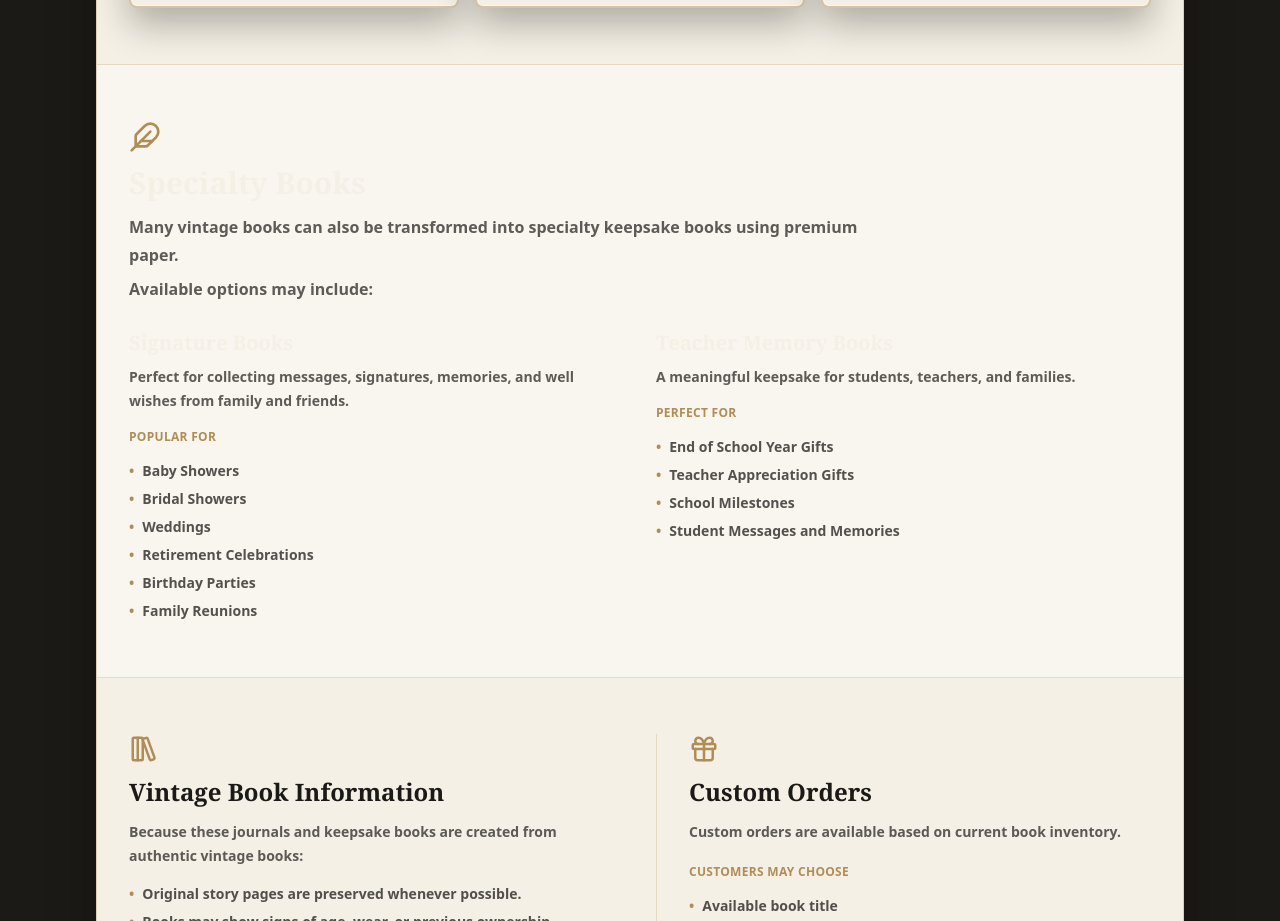
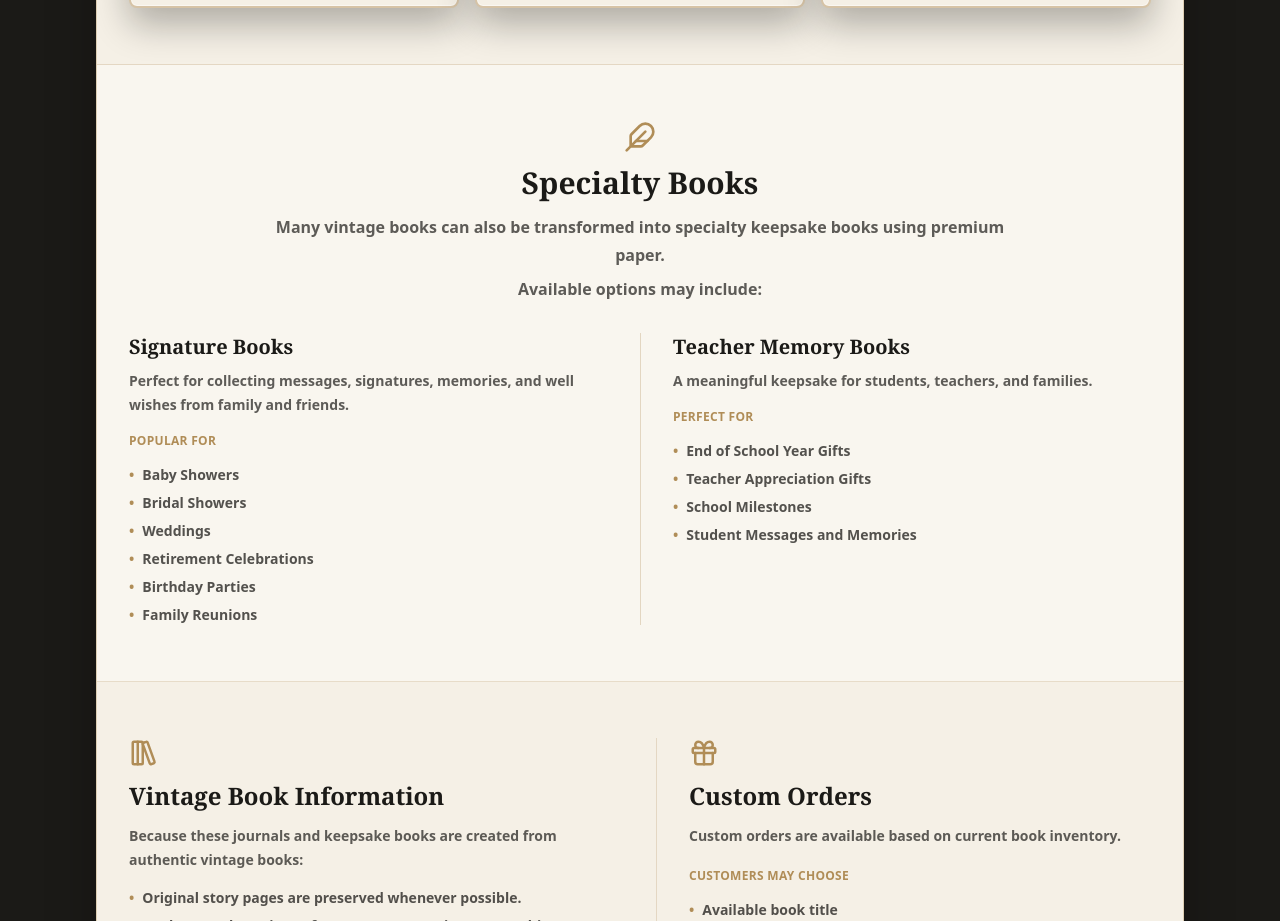
Before and after one commit to cieradmartin19-beep/book-to-journal-inventory, a Next.js app: page /share/1 in a window 1280 px wide. Shown: the part 1720-2641 px from the top of the page. Built offline with nearby package versions, Linux system fonts and the light colour scheme; no server answers; a web font is replaced by a local one.

Commit message:
Polish specialty books section

```diff
--- a/components/PublicWelcome.tsx
+++ b/components/PublicWelcome.tsx
@@ -108,19 +108,21 @@ export function PublicWelcome({ shareId }: { shareId?: string }) {
 
         <section className="border-b border-gold/25 bg-white/35 px-5 py-10 sm:px-8 sm:py-14">
           <div>
-            <Feather className="text-marigold" size={32} aria-hidden />
-            <h2 className="mt-3 font-serif text-3xl font-black">Specialty Books</h2>
-            <p className="mt-3 max-w-3xl font-semibold leading-7 text-ink/70">Many vintage books can also be transformed into specialty keepsake books using premium paper.</p>
-            <p className="mt-2 font-semibold text-ink/70">Available options may include:</p>
-            <div className="mt-7 grid gap-8 md:grid-cols-2">
-              <div>
-                <h3 className="font-serif text-xl font-black">Signature Books</h3>
+            <div className="mx-auto max-w-3xl text-center">
+              <Feather className="mx-auto text-marigold" size={32} aria-hidden />
+              <h2 className="mt-3 font-serif text-3xl font-black text-ink">Specialty Books</h2>
+              <p className="mt-3 font-semibold leading-7 text-ink/70">Many vintage books can also be transformed into specialty keepsake books using premium paper.</p>
+              <p className="mt-2 font-semibold text-ink/70">Available options may include:</p>
+            </div>
+            <div className="mt-8 grid gap-0 divide-y divide-gold/30 md:grid-cols-2 md:divide-x md:divide-y-0">
+              <div className="pb-8 md:pb-0 md:pr-8">
+                <h3 className="font-serif text-xl font-black text-ink">Signature Books</h3>
                 <p className="mt-2 text-sm font-semibold leading-6 text-ink/70">Perfect for collecting messages, signatures, memories, and well wishes from family and friends.</p>
                 <p className="mt-4 text-xs font-black uppercase tracking-wide text-marigold">Popular for</p>
                 <DetailList items={["Baby Showers", "Bridal Showers", "Weddings", "Retirement Celebrations", "Birthday Parties", "Family Reunions"]} />
               </div>
-              <div>
-                <h3 className="font-serif text-xl font-black">Teacher Memory Books</h3>
+              <div className="pt-8 md:pl-8 md:pt-0">
+                <h3 className="font-serif text-xl font-black text-ink">Teacher Memory Books</h3>
                 <p className="mt-2 text-sm font-semibold leading-6 text-ink/70">A meaningful keepsake for students, teachers, and families.</p>
                 <p className="mt-4 text-xs font-black uppercase tracking-wide text-marigold">Perfect for</p>
                 <DetailList items={["End of School Year Gifts", "Teacher Appreciation Gifts", "School Milestones", "Student Messages and Memories"]} />
```
